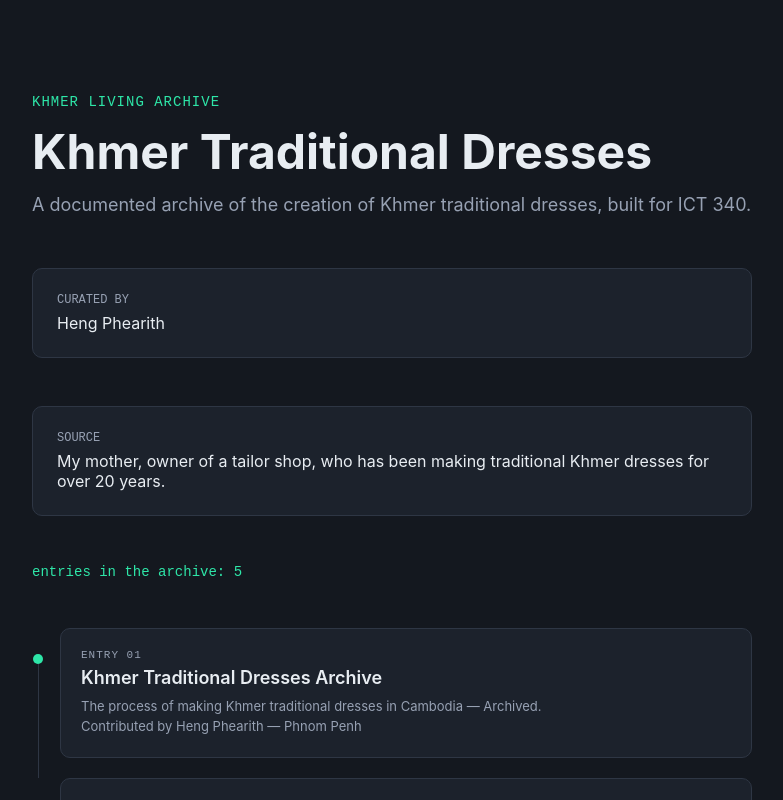
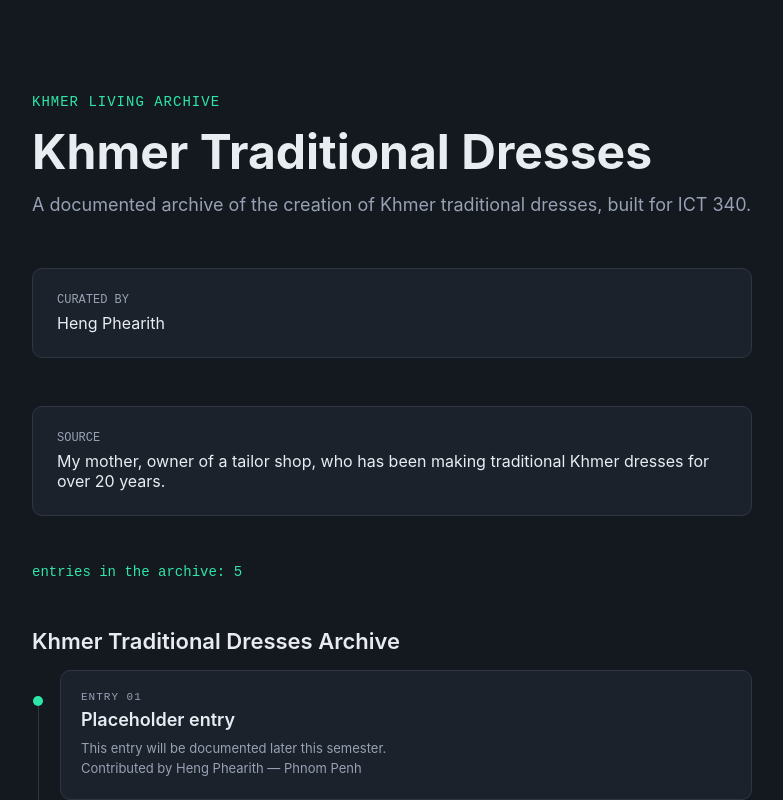
Before and after one commit to hphearith/khmer-traditional-dresses-archive, a Next.js app: page / in a window 1280 px wide. Shown: the top 800 px of the page, without its empty margins (248-1031 px from the left). Built offline with nearby package versions, Linux system fonts and the light colour scheme.

Commit message:
Update EntryCard component with placeholder entries and add heading

```diff
--- a/components/EntryCard.js
+++ b/components/EntryCard.js
@@ -1,7 +1,7 @@
 // Five entries connected top-to-bottom by a vertical line.
-// Entries 02-05 are placeholders to be replaced with real archive entries.
+// All entries are placeholders to be replaced with real archive entries.
 const entries = [
-  { id: "entry-01", number: "ENTRY 01", title: "Khmer Traditional Dresses Archive", description: "The process of making Khmer traditional dresses in Cambodia — Archived.", contributor: "Heng Phearith", place: "Phnom Penh" },
+  { id: "entry-01", number: "ENTRY 01", title: "Placeholder entry", description: "This entry will be documented later this semester.", contributor: "Heng Phearith", place: "Phnom Penh" },
   { id: "entry-02", number: "ENTRY 02", title: "Placeholder entry", description: "This entry will be documented later this semester.", contributor: "Heng Phearith", place: "Phnom Penh" },
   { id: "entry-03", number: "ENTRY 03", title: "Placeholder entry", description: "This entry will be documented later this semester.", contributor: "Heng Phearith", place: "Phnom Penh" },
   { id: "entry-04", number: "ENTRY 04", title: "Placeholder entry", description: "This entry will be documented later this semester.", contributor: "Heng Phearith", place: "Phnom Penh" },
@@ -10,6 +10,7 @@ const entries = [
 
 const styles = {
   list: { marginTop: 48 },
+  heading: { fontSize: 22, fontWeight: 600, marginBottom: 16, color: "#E8ECF1" },
   row: { display: "flex", gap: 16 },
   rail: { display: "flex", flexDirection: "column", alignItems: "center", width: 12 },
   dot: { width: 10, height: 10, borderRadius: "50%", backgroundColor: "#2EE6A8", marginTop: 26, flexShrink: 0 },
@@ -23,6 +24,7 @@ const styles = {
 export default function EntryCard() {
   return (
     <section style={styles.list}>
+      <h2 style={styles.heading}>Khmer Traditional Dresses Archive</h2>
       {entries.map((entry, i) => (
         <div key={entry.id} style={styles.row}>
           <div style={styles.rail}>
```
